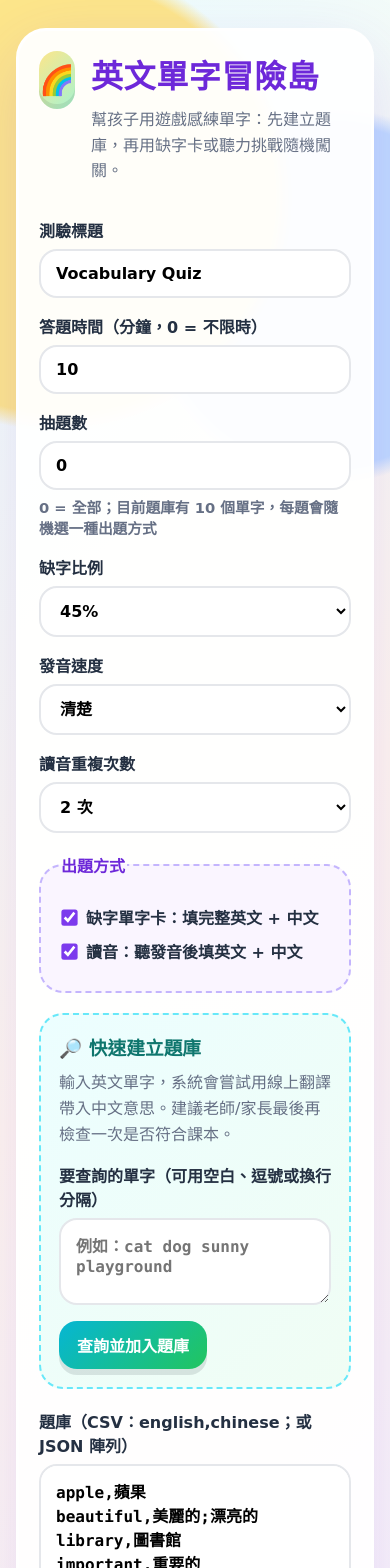
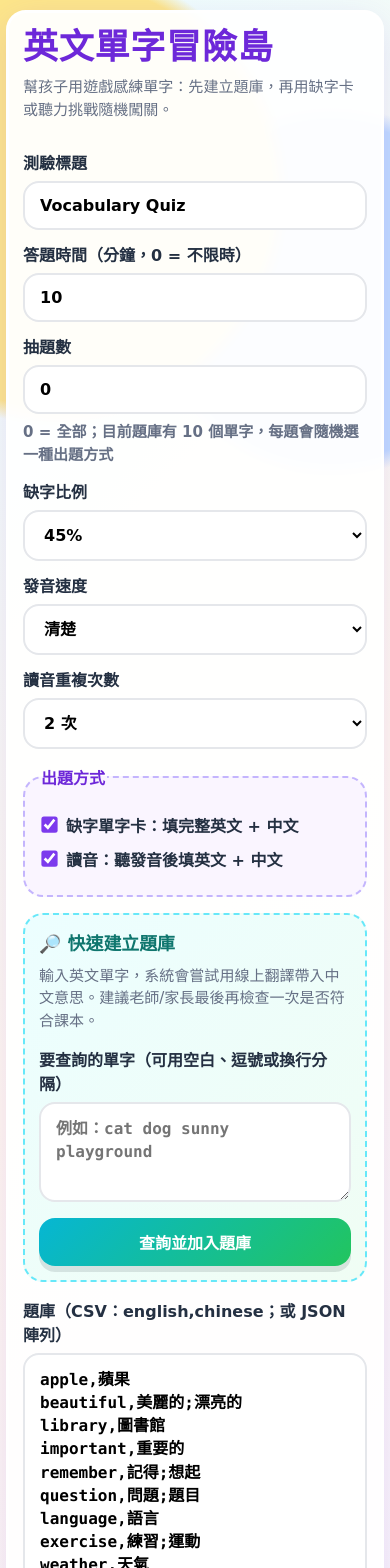
Before and after one commit to siygle/english-vocab-quiz, a React (Vite) app: page / in a window 390 px wide. Shown: the top 1568 px of the page. Built offline with nearby package versions, Linux system fonts and the light colour scheme.

Commit message:
fix: improve mobile responsive layout

```diff
--- a/src/styles.css
+++ b/src/styles.css
@@ -1,10 +1,12 @@
 :root { color-scheme: light; --bg:#fef3c7; --card:#fff; --ink:#243042; --muted:#667085; --brand:#7c3aed; --brand2:#06b6d4; --ok:#15803d; --bad:#dc2626; --line:#e5e7eb; --sun:#fbbf24; }
 * { box-sizing: border-box; }
-body { margin:0; font-family: "Comic Sans MS", "Nunito", system-ui, -apple-system, BlinkMacSystemFont, "Segoe UI", sans-serif; background: radial-gradient(circle at 15% 10%, #fde68a 0 12%, transparent 13%), radial-gradient(circle at 85% 15%, #bfdbfe 0 10%, transparent 11%), linear-gradient(135deg,#ecfeff,#fff7ed 48%,#f5f3ff); color:var(--ink); }
-.app { max-width: 980px; margin: 28px auto; padding: 0 16px; }
+html { min-height: 100%; -webkit-text-size-adjust: 100%; }
+body { min-height: 100%; margin:0; font-family: "Comic Sans MS", "Nunito", system-ui, -apple-system, BlinkMacSystemFont, "Segoe UI", sans-serif; background: radial-gradient(circle at 15% 10%, #fde68a 0 12%, transparent 13%), radial-gradient(circle at 85% 15%, #bfdbfe 0 10%, transparent 11%), linear-gradient(135deg,#ecfeff,#fff7ed 48%,#f5f3ff); color:var(--ink); }
+button, input, textarea, select { touch-action: manipulation; }
+.app { max-width: 980px; margin: 28px auto; padding: 0 16px max(20px, env(safe-area-inset-bottom)); }
 .panel { background: rgba(255,255,255,.95); border:3px solid #fff; border-radius: 30px; padding: 30px; box-shadow: 0 22px 70px rgba(124,58,237,.16); }
 .hero { display:flex; gap:16px; align-items:center; margin-bottom:18px; }
-.hero-icon { display:grid; place-items:center; width:76px; height:76px; border-radius:24px; background:linear-gradient(135deg,#fde68a,#a7f3d0); font-size:2.4rem; box-shadow: inset 0 -5px 0 rgba(0,0,0,.08); }
+.hero-icon { display:grid; place-items:center; flex: 0 0 auto; width:76px; height:76px; border-radius:24px; background:linear-gradient(135deg,#fde68a,#a7f3d0); font-size:2.4rem; box-shadow: inset 0 -5px 0 rgba(0,0,0,.08); }
 h1,h2,h3 { margin:0 0 10px; }
 h1 { font-size: clamp(2rem, 5vw, 3.2rem); color:#6d28d9; letter-spacing:.02em; }
 h3 { color:#0f766e; }
@@ -13,16 +15,17 @@ h3 { color:#0f766e; }
 .two { grid-template-columns: repeat(2, minmax(0, 1fr)); }
 label { display:flex; flex-direction:column; gap:7px; font-weight:800; }
 .field-hint { color:var(--muted); font-size:.92rem; font-weight:600; line-height:1.45; }
-input, textarea, select { width:100%; border:2px solid var(--line); border-radius:18px; padding:13px 15px; font:inherit; background:#fff; transition:border-color .15s, box-shadow .15s; }
+input, textarea, select { width:100%; min-height: 48px; border:2px solid var(--line); border-radius:18px; padding:13px 15px; font:inherit; font-size:16px; background:#fff; transition:border-color .15s, box-shadow .15s; }
 input:focus, textarea:focus, select:focus { outline:none; border-color:var(--brand2); box-shadow:0 0 0 4px rgba(6,182,212,.16); }
-textarea { resize:vertical; font-family: ui-monospace, SFMono-Regular, Menlo, Consolas, monospace; }
+textarea { resize:vertical; font-family: ui-monospace, SFMono-Regular, Menlo, Consolas, monospace; line-height: 1.45; }
 fieldset, .kid-card { border:2px dashed #c4b5fd; border-radius:24px; margin:20px 0; padding:18px; background:#faf5ff; }
 .kid-card { border-color:#67e8f9; background:linear-gradient(135deg,#ecfeff,#f0fdf4); }
 legend { font-weight:900; color:#6d28d9; }
 .check { flex-direction:row; align-items:center; font-weight:700; margin:10px 0; }
-.check input { width:auto; transform:scale(1.25); accent-color:var(--brand); }
+.check input { width:auto; min-height: auto; transform:scale(1.25); accent-color:var(--brand); }
 .actions { display:flex; flex-wrap:wrap; gap:12px; align-items:center; margin-top:16px; }
-button { border:0; border-radius:18px; background:#fff; color:var(--ink); padding:12px 18px; font:inherit; font-weight:900; cursor:pointer; box-shadow: 0 6px 0 rgba(31,41,55,.12); transition:transform .12s, box-shadow .12s, opacity .12s; }
+.actions input[type="file"] { flex: 1 1 260px; }
+button { border:0; border-radius:18px; background:#fff; color:var(--ink); padding:12px 18px; min-height: 48px; font:inherit; font-weight:900; cursor:pointer; box-shadow: 0 6px 0 rgba(31,41,55,.12); transition:transform .12s, box-shadow .12s, opacity .12s; }
 button:hover:not(:disabled) { transform: translateY(-2px); box-shadow: 0 8px 0 rgba(31,41,55,.12); }
 button:active:not(:disabled) { transform: translateY(2px); box-shadow: 0 3px 0 rgba(31,41,55,.12); }
 button:disabled { cursor:not-allowed; opacity:.55; }
@@ -31,12 +34,42 @@ button.secondary { background:linear-gradient(135deg,#06b6d4,#22c55e); color:whi
 .msg { min-height:24px; margin-top:14px; color:#7c2d12; font-weight:800; }
 .topbar { display:flex; justify-content:space-between; gap:16px; align-items:start; border-bottom:2px dashed #ddd6fe; padding-bottom:14px; margin-bottom:20px; }
 .timer { font-size:1.35rem; font-weight:900; color:#6d28d9; background:#fef3c7; border-radius:999px; padding:8px 14px; white-space:nowrap; }
-.question { text-align:center; padding:34px 10px; background:linear-gradient(135deg,#eff6ff,#fff); border-radius:28px; margin-bottom:18px; }
+.question { text-align:center; padding:34px 10px; background:linear-gradient(135deg,#eff6ff,#fff); border-radius:28px; margin-bottom:18px; overflow:hidden; }
 .badge { display:inline-block; padding:8px 14px; border-radius:999px; background:#dbeafe; color:#1e40af; font-weight:900; margin-bottom:16px; }
-.prompt { font-size: clamp(2.8rem, 9vw, 5.6rem); letter-spacing:.08em; font-weight:900; margin: 12px 0; color:#111827; text-shadow: 0 4px 0 rgba(251,191,36,.25); }
+.prompt { font-size: clamp(2.8rem, 9vw, 5.6rem); letter-spacing:.08em; font-weight:900; margin: 12px 0; color:#111827; text-shadow: 0 4px 0 rgba(251,191,36,.25); overflow-wrap:anywhere; word-break:break-word; }
 .score { font-size:1.8rem; font-weight:900; margin: 18px 0; color:#6d28d9; }
-.review-item { border-top:2px dashed var(--line); padding:14px 0; }
+.review-item { border-top:2px dashed var(--line); padding:14px 0; overflow-wrap:anywhere; }
 .review-item strong { display:inline-block; min-width:72px; }
 .correct { color:var(--ok); font-weight:900; }
 .wrong { color:var(--bad); font-weight:900; }
-@media (max-width: 720px) { .two { grid-template-columns:1fr; } .panel { padding:20px; } .hero { align-items:flex-start; } .hero-icon { width:58px; height:58px; font-size:1.8rem; } .topbar { flex-direction:column; } }
+@media (max-width: 720px) {
+  .app { margin: 0 auto; padding: 10px 10px max(18px, env(safe-area-inset-bottom)); }
+  .panel { min-height: calc(100dvh - 20px); padding: 18px; border-radius: 24px; box-shadow: 0 10px 35px rgba(124,58,237,.14); }
+  .two { grid-template-columns:1fr; }
+  .grid { gap: 12px; margin: 14px 0; }
+  .hero { align-items:flex-start; gap: 12px; margin-bottom: 14px; }
+  .hero-icon { width:54px; height:54px; border-radius:18px; font-size:1.7rem; }
+  h1 { font-size: clamp(1.65rem, 9vw, 2.25rem); line-height: 1.12; }
+  h2 { font-size: 1.35rem; }
+  h3 { font-size: 1.12rem; }
+  .hint, .field-hint { font-size: .94rem; line-height: 1.5; }
+  fieldset, .kid-card { padding: 14px; margin: 16px 0; border-radius: 20px; }
+  textarea { max-height: 38dvh; }
+  .actions { display:grid; grid-template-columns: 1fr; gap: 10px; }
+  .actions > *, .actions input[type="file"], button { width: 100%; }
+  .topbar { position: sticky; top: 0; z-index: 2; margin: -18px -18px 16px; padding: 14px 18px; flex-direction:row; align-items:center; background: rgba(255,255,255,.96); border-radius: 22px 22px 0 0; backdrop-filter: blur(8px); }
+  .topbar .hint { margin-bottom: 0; }
+  .timer { font-size: 1.05rem; padding: 7px 11px; }
+  .question { padding: 22px 8px; border-radius: 22px; margin-bottom: 14px; }
+  .badge { margin-bottom: 12px; }
+  .prompt { font-size: clamp(2.05rem, 15vw, 4.1rem); letter-spacing:.04em; line-height: 1.25; }
+  .score { font-size: 1.35rem; }
+}
+@media (max-width: 420px) {
+  .app { padding-inline: 6px; }
+  .panel { padding: 14px; border-radius: 20px; }
+  .hero-icon { display:none; }
+  .topbar { margin: -14px -14px 14px; padding: 12px 14px; }
+  .timer { font-size: .98rem; }
+  input, textarea, select, button { border-radius: 16px; }
+}
```
